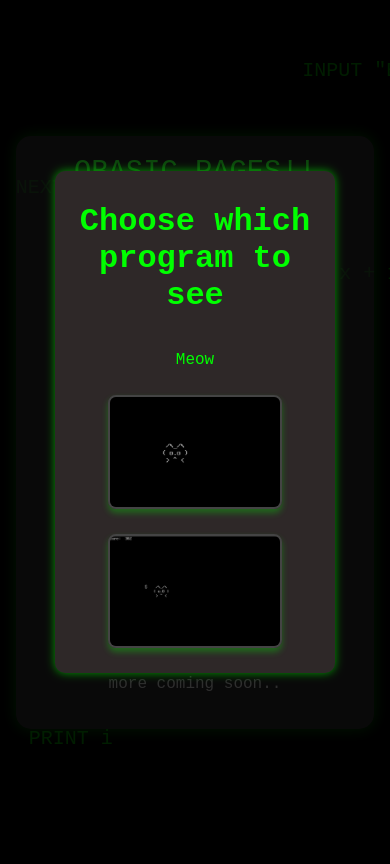
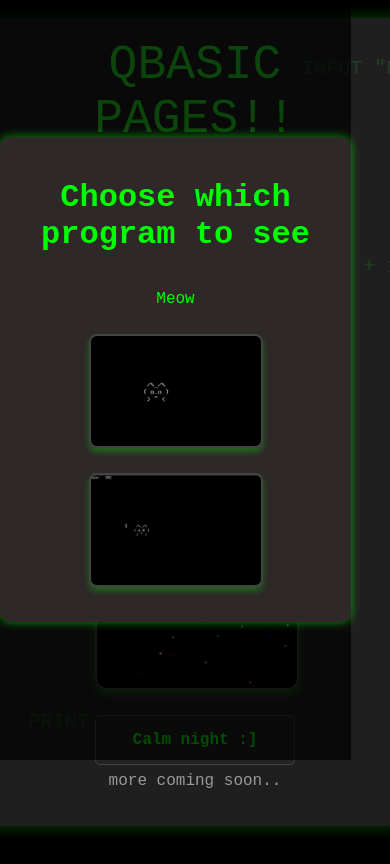
Before and after one commit to 5quirre1/QBASIC-WEB, a plain HTML site: page index.html in a window 390 px wide. Both pictures are taken after a click on the picture 195 px from the left and 290 px from the top of the page. Shown: the top 864 px of the page. Drawn offline with Linux system fonts and the light colour scheme.

Commit message:
Update main.css

```diff
--- a/main.css
+++ b/main.css
@@ -171,59 +171,25 @@ body {
     }
   }
 
-  @media (max-width: 1024px) {
-    #title {
-      font-size: 2.5rem;
+  @media screen and (max-width: 768px) {
+    body {
+      overflow: hidden;
     }
     .container {
-      padding: 30px;
-      width: 80%;
-    }
-    .modal-content {
-      width: 350px;
-    }
-  }
-
-  @media (max-width: 768px) {
-    body {
-      flex-direction: column;
-      padding: 10px;
-    }
-    #title {
-      font-size: 2rem;
-    }
-    .preview-container {
-      width: 160px;
-      height: 200px;
-    }
-    .preview-image {
-      width: 140px;
-      height: 120px;
-    }
-    .modal-content {
-      width: 300px;
-      padding: 15px;
-    }
-  }
-
-  @media (max-width: 480px) {
-    #title {
-      font-size: 1.8rem;
-    }
-    .container {
-      width: 86%;
+      width: 100%;
       padding: 20px;
     }
     .preview-container {
-      width: 140px;
-      height: 180px;
+      flex-direction: column;
+      align-items: center;
     }
     .preview-image {
-      width: 120px;
-      height: 100px;
+      width: 100%;
+      height: 200px;
+      margin-bottom: 20px;
     }
-    .modal-content {
-      width: 260px;
-      padding: 10px;
+    .modal {
+      width: 90%;
+      height: 90%;
     }
   }
```
